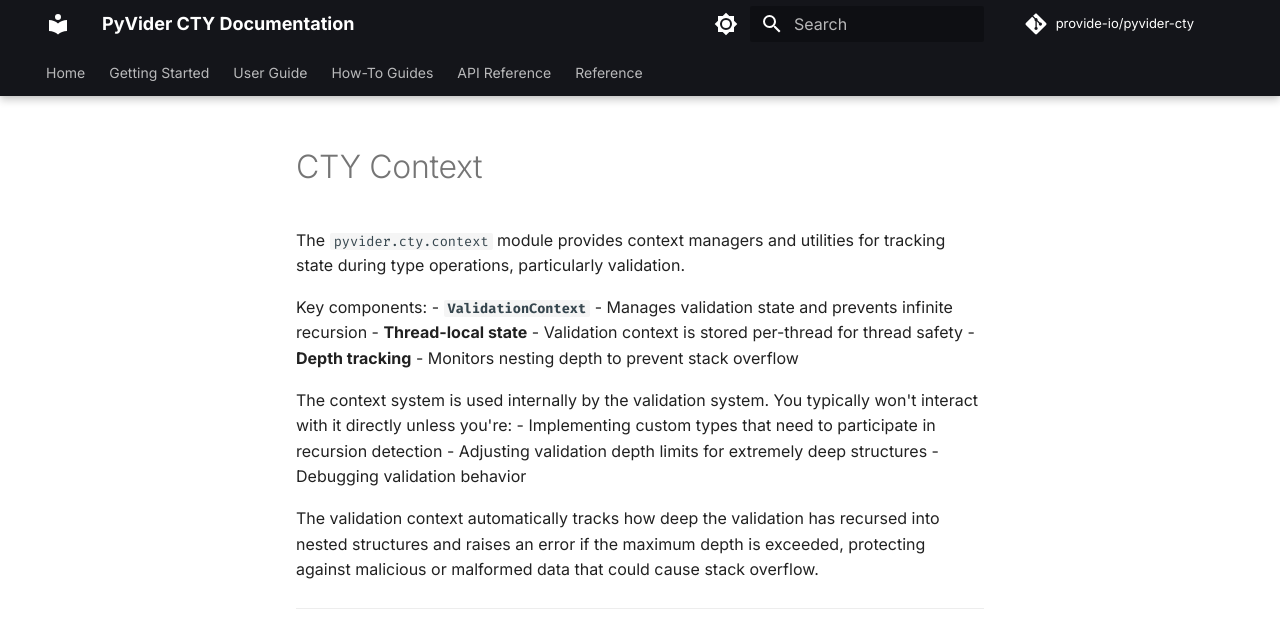
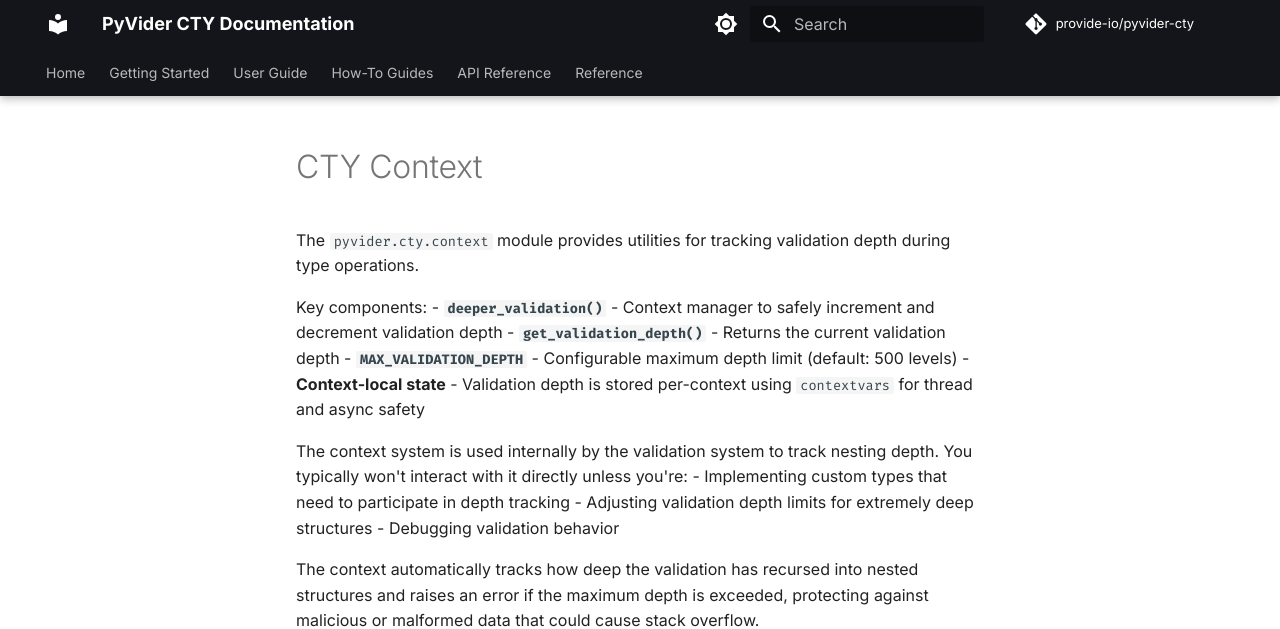
Before and after one commit to provide-io/pyvider-cty, an MkDocs documentation site: the page built from docs/api/context.md, in a window 1280 px wide, cut to the strip 0-629 px from the top of the page. Built offline with MkDocs 1.6.1 and Material for MkDocs 9.7.7, drawn with Linux system fonts in a browser that asks for light colours; comment, search, counter and statistics services are not loaded.

Commit message:
🔼⚙️ [skip ci] auto-commit

```diff
--- a/docs/api/context.md
+++ b/docs/api/context.md
@@ -1,18 +1,19 @@
 # CTY Context
 
-The `pyvider.cty.context` module provides context managers and utilities for tracking state during type operations, particularly validation.
+The `pyvider.cty.context` module provides utilities for tracking validation depth during type operations.
 
 Key components:
-- **`ValidationContext`** - Manages validation state and prevents infinite recursion
-- **Thread-local state** - Validation context is stored per-thread for thread safety
-- **Depth tracking** - Monitors nesting depth to prevent stack overflow
+- **`deeper_validation()`** - Context manager to safely increment and decrement validation depth
+- **`get_validation_depth()`** - Returns the current validation depth
+- **`MAX_VALIDATION_DEPTH`** - Configurable maximum depth limit (default: 500 levels)
+- **Context-local state** - Validation depth is stored per-context using `contextvars` for thread and async safety
 
-The context system is used internally by the validation system. You typically won't interact with it directly unless you're:
-- Implementing custom types that need to participate in recursion detection
+The context system is used internally by the validation system to track nesting depth. You typically won't interact with it directly unless you're:
+- Implementing custom types that need to participate in depth tracking
 - Adjusting validation depth limits for extremely deep structures
 - Debugging validation behavior
 
-The validation context automatically tracks how deep the validation has recursed into nested structures and raises an error if the maximum depth is exceeded, protecting against malicious or malformed data that could cause stack overflow.
+The context automatically tracks how deep the validation has recursed into nested structures and raises an error if the maximum depth is exceeded, protecting against malicious or malformed data that could cause stack overflow.
 
 ---
 
```
Also changed, not shown: docs/api/types/capsule.md (added, +24 -0 lines), docs/api/types/index.md (+1 -1 lines), docs/api/validation.md (+8 -5 lines).
